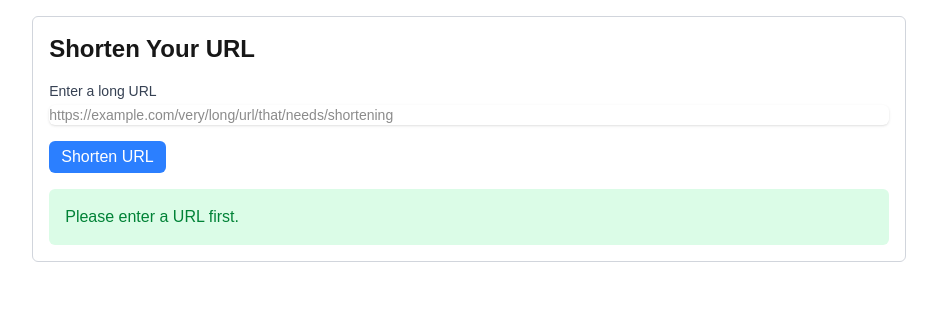
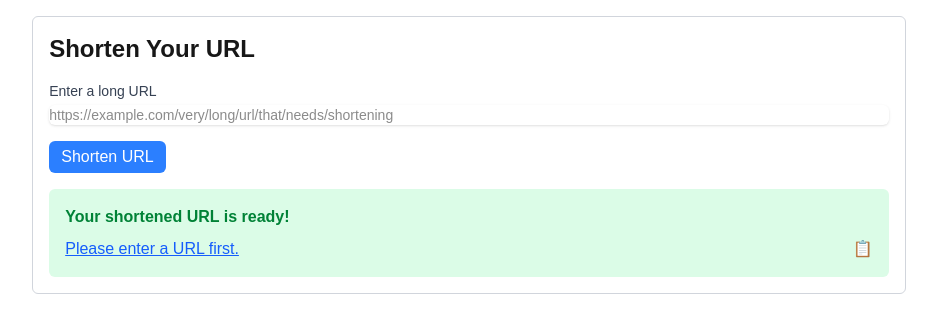
Before and after one commit to avi-watwani/itsurl-shortner, a Next.js app: page / in a window 1280 px wide. Both pictures are taken after a click on the button "Shorten URL". Shown: the top 332 px of the page, without its empty margins (171-1108 px from the left). Built offline with nearby package versions, Linux system fonts and the light colour scheme.

Commit message:
feat: add clipboard copy functionality and enhance short URL display

```diff
--- a/app/page.tsx
+++ b/app/page.tsx
@@ -49,6 +49,11 @@ export default function HomePage() {
     }
   };
 
+  const copyToClipboard = (text: string) => {
+    navigator.clipboard.writeText(text);
+    alert('Copied to clipboard!');
+  };
+
   return (
     <main className="container mx-auto p-4">
       <div className="border border-gray-300 rounded-md p-4 w-[70%] mx-auto">
@@ -78,7 +83,23 @@ export default function HomePage() {
         </form>
         {shortUrlResult && (
           <div className="mt-4 p-4 bg-green-100 rounded-md">
-            <p className="text-green-700">{shortUrlResult}</p>
+            <p className="text-green-700 font-bold">Your shortened URL is ready!</p>
+            <div className="flex items-center justify-between mt-2">
+              <a
+                href={shortUrlResult.replace('Generated: ', '')}
+                target="_blank"
+                rel="noopener noreferrer"
+                className="text-blue-600 underline"
+              >
+                {shortUrlResult.replace('Generated: ', '')}
+              </a>
+              <button
+                onClick={() => copyToClipboard(shortUrlResult.replace('Generated: ', ''))}
+                className="ml-2 text-gray-500 hover:text-gray-700"
+              >
+                📋
+              </button>
+            </div>
           </div>
         )}
       </div>
```
